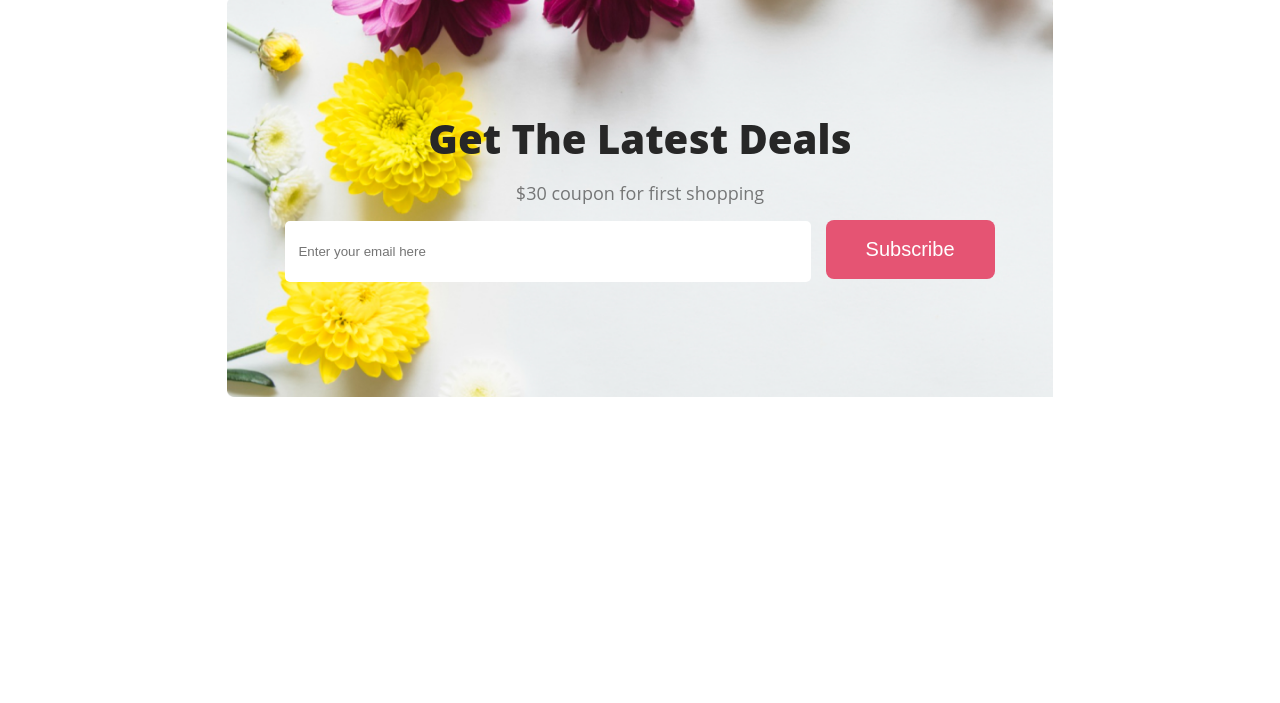
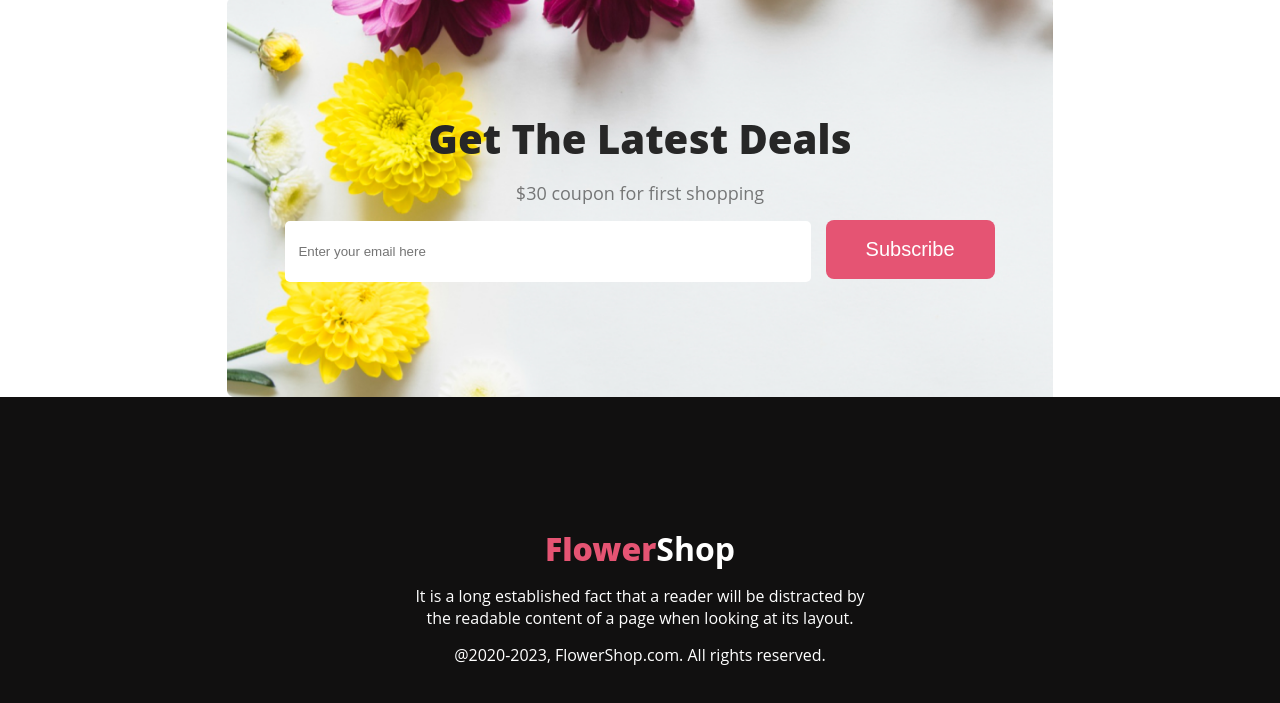
Before and after one commit to rudra0700/flower-shop, a plain HTML site: page index.html in a window 1280 px wide. Shown: the part 1729-2432 px from the top of the page. Before the commit the page ends 2126 px from the top, so only its background shows below. Drawn offline with Linux system fonts and the light colour scheme.

Commit message:
footer section added

```diff
--- a/index.html
+++ b/index.html
@@ -29,7 +29,7 @@
 		<section>
 			<div class="discount-container">
 				<div class="discount-text">
-					<h1 class="discount-title">Hot Deal ! Sale Up To 25% <span class="color">Off</span></h1>
+					<h1 class="discount-title">Hot Deal ! Sale Up To 25% <span class="primary-color">Off</span></h1>
 					<p class="discount-description">It is a long established fact that a reader will be distracted by
 						the readable content of a page
 						when looking at its layout.</p>
@@ -77,7 +77,13 @@
 			</div>
 		</section>
 	</main>
-	<footer></footer>
+	<footer>
+		<div class="footer">
+			<h1><span class="footer-title primary-color">Flower</span>Shop</h1>
+			<p class="footer-description">It is a long established fact that a reader will be distracted by the readable content of a page when looking at its layout.</p>
+			<p>@2020-2023, FlowerShop.com. All rights reserved. </p>
+		</div>
+	</footer>
 </body>
 
 </html>
--- a/style.css
+++ b/style.css
@@ -7,7 +7,7 @@ body {
   font-family: "Open Sans", sans-serif;
 }
 
-.color {
+.primary-color {
   color: #e55473;
 }
 .primary-btn {
@@ -133,3 +133,22 @@ input{
   margin-right: 10px;
   padding: 13px;
 }
+/* footer section */
+footer{
+   background-color: #111010;
+   color: white;
+   height: 50vh;
+   display: flex;
+   align-items: center;
+   justify-content: center;
+}
+.footer{
+  text-align: center;
+  width: 500px;
+}
+.footer-title{
+font-weight: 800;
+}
+.footer-description{
+  margin: 15px 15px;
+}
```
